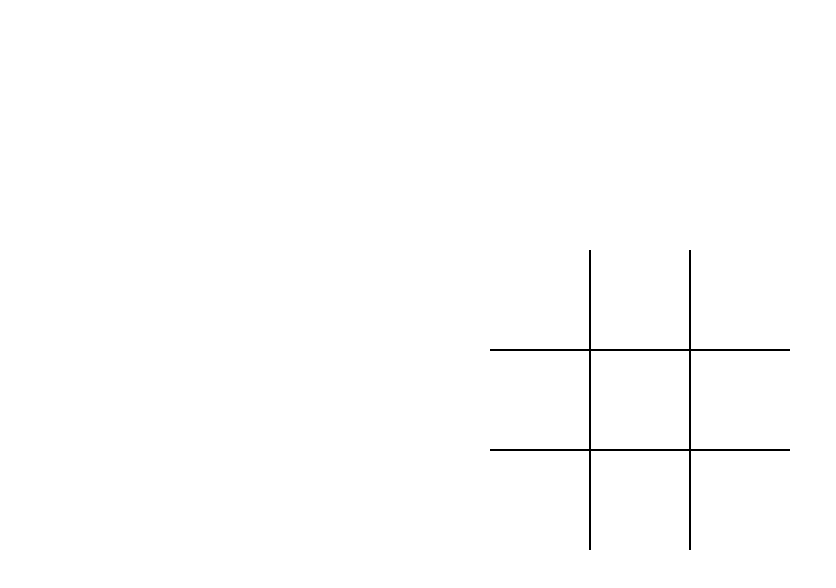
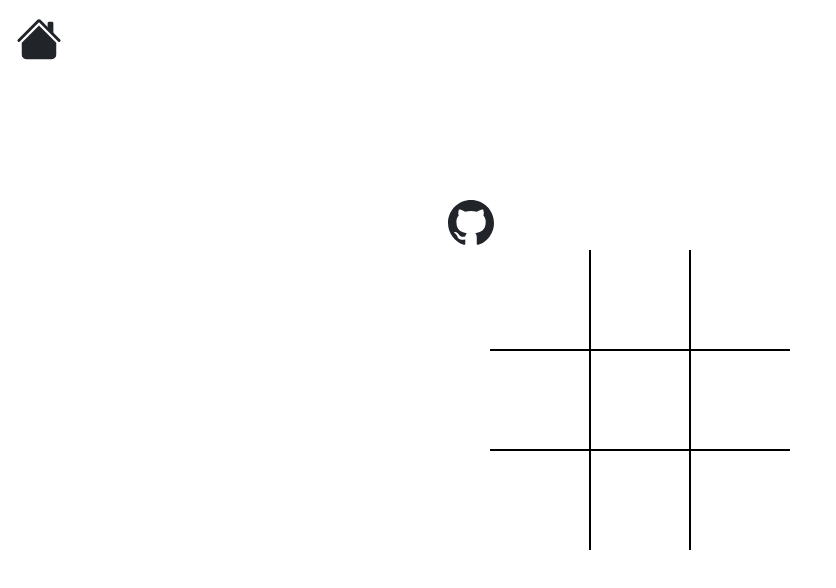
Before and after one commit to BC1337/TicTacToe, a plain HTML site: page index.HTML in a window 1280 px wide. Shown: the whole page, without its empty margins (0-836 px from the left). Drawn offline with nearby package versions, Linux system fonts and the light colour scheme.

Commit message:
updating submoduals for portfoilio project

```diff
--- a/app.js
+++ b/app.js
@@ -1,3 +1,9 @@
+// adding ability to actually use the home button
+document.getElementById('homeIcon').onclick = function () {
+    location.href = "../projectHub/index.html"
+}
+
+
 const X_CLASS ='x'
 const CIRCLE_CLASS = 'circle'
 const WINNING_COMBINATIONS = [
--- a/index.HTML
+++ b/index.HTML
@@ -6,9 +6,17 @@
         <title>Tic-Tac-Toe</title>
         <meta name="description" content="">
         <meta name="viewport" content="width=device-width, initial-scale=1">
+        <link rel="stylesheet" href="node_modules/bootstrap/dist/css/bootstrap.css">
         <link rel="stylesheet" href=style.css>
     </head>
     <body>
+        <svg xmlns="http://www.w3.org/2000/svg" width="46" height="46" fill="currentColor" id="homeIcon" class="bi bi-house-fill position-absolute top-0 m-3" href="../../index.html" style="cursor: pointer;" viewBox="0 0 16 16">
+            <path fill-rule="evenodd" d="m8 3.293 6 6V13.5a1.5 1.5 0 0 1-1.5 1.5h-9A1.5 1.5 0 0 1 2 13.5V9.293l6-6zm5-.793V6l-2-2V2.5a.5.5 0 0 1 .5-.5h1a.5.5 0 0 1 .5.5z"/>
+            <path fill-rule="evenodd" d="M7.293 1.5a1 1 0 0 1 1.414 0l6.647 6.646a.5.5 0 0 1-.708.708L8 2.207 1.354 8.854a.5.5 0 1 1-.708-.708L7.293 1.5z"/>
+          </svg>
+          <svg xmlns="http://www.w3.org/2000/svg" id="githubIcon" width="46" height="46" fill="currentColor" class="bi bi-github" viewBox="0 0 16 16">
+            <path d="M8 0C3.58 0 0 3.58 0 8c0 3.54 2.29 6.53 5.47 7.59.4.07.55-.17.55-.38 0-.19-.01-.82-.01-1.49-2.01.37-2.53-.49-2.69-.94-.09-.23-.48-.94-.82-1.13-.28-.15-.68-.52-.01-.53.63-.01 1.08.58 1.23.82.72 1.21 1.87.87 2.33.66.07-.52.28-.87.51-1.07-1.78-.2-3.64-.89-3.64-3.95 0-.87.31-1.59.82-2.15-.08-.2-.36-1.02.08-2.12 0 0 .67-.21 2.2.82.64-.18 1.32-.27 2-.27.68 0 1.36.09 2 .27 1.53-1.04 2.2-.82 2.2-.82.44 1.1.16 1.92.08 2.12.51.56.82 1.27.82 2.15 0 3.07-1.87 3.75-3.65 3.95.29.25.54.73.54 1.48 0 1.07-.01 1.93-.01 2.2 0 .21.15.46.55.38A8.012 8.012 0 0 0 16 8c0-4.42-3.58-8-8-8z"/>
+        </svg>
         <div class="board" id="board">
             <div class="cell" data-cell></div>
             <div class="cell" data-cell></div>
@@ -24,9 +32,6 @@
             <div data-winning-message-text></div>
             <button id="restartButton">Restart</button>
         </div>
-
-
-
         <script src=app.js async defer></script>
     </body>
 </html>
--- a/style.css
+++ b/style.css
@@ -9,6 +9,20 @@
 
 body{
     margin: 0;
+}
+
+
+
+#githubIcon{
+    position: absolute;
+    left: 35%;
+    top: 25%;
+    transition: 1.2s ease-in-out;
+
+}
+
+#githubIcon:hover{
+    transform: scale(1.6);
 }
 
 .board{
```
